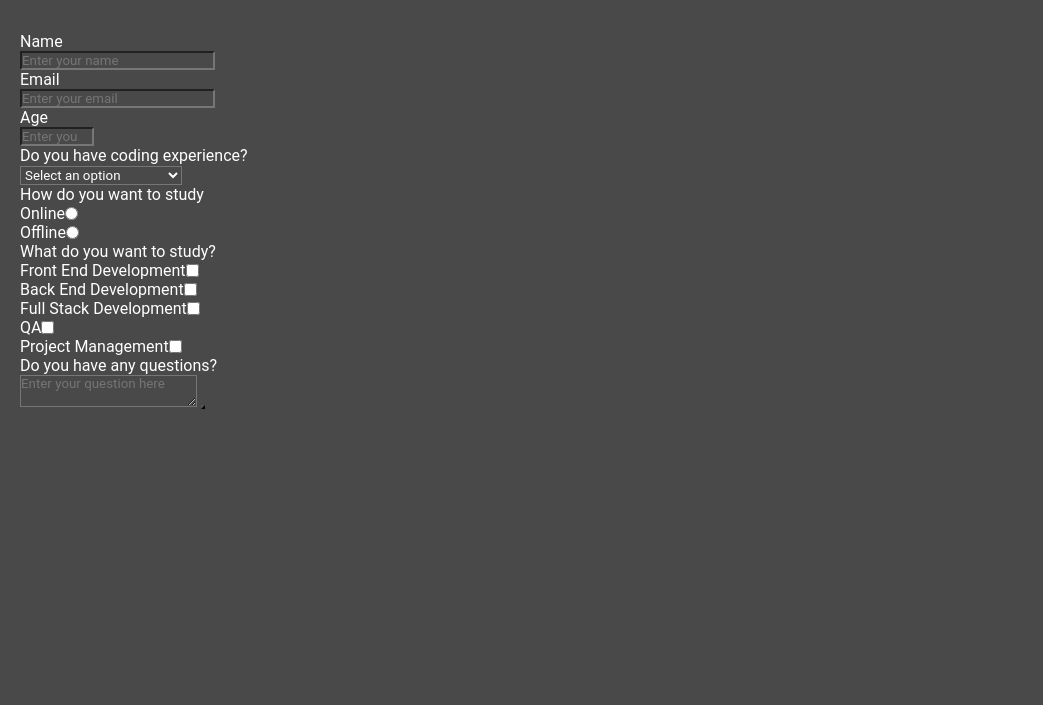
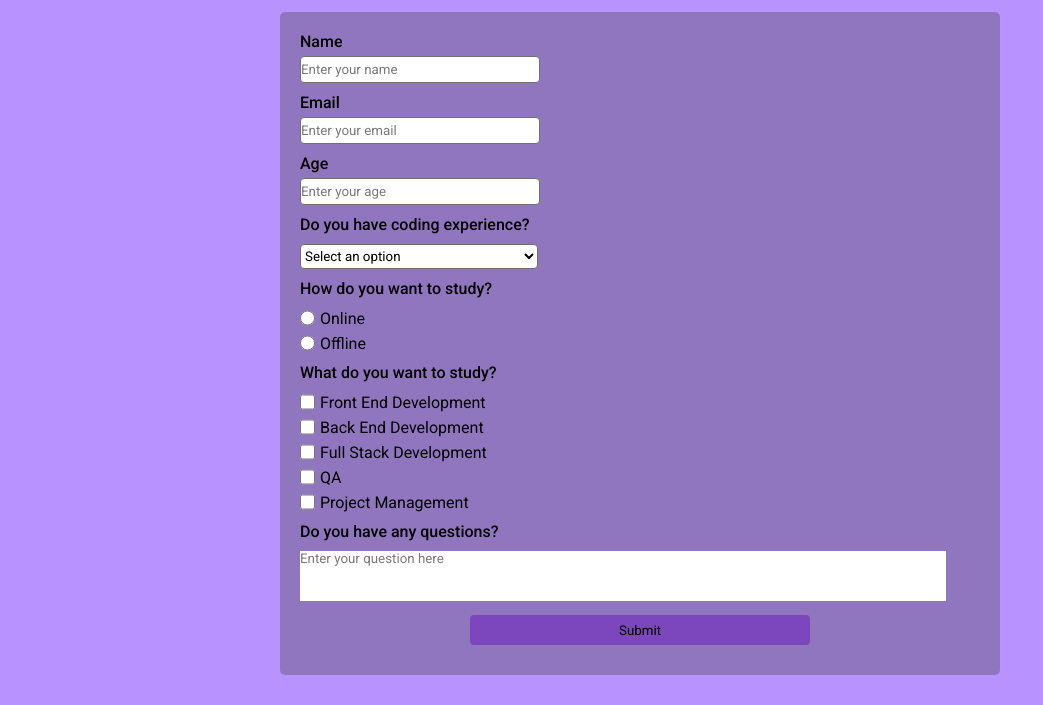
Before and after one commit to fullstack2002/survey-form, a plain HTML site: page index.html in a window 1280 px wide. Shown: the part 95-800 px from the top of the page, without its empty margins (0-1043 px from the left). Drawn offline with Linux system fonts and the light colour scheme.

Commit message:
add styles finish markup

```diff
--- a/index.html
+++ b/index.html
@@ -4,52 +4,74 @@
   <meta charset="UTF-8">
   <meta http-equiv="X-UA-Compatible" content="IE=edge">
   <meta name="viewport" content="width=device-width, initial-scale=1.0">
+  <link href="https://fonts.googleapis.com/css2?family=Raleway:wght@700&family=Roboto:wght@400;500;700;900&display=swap"
+  rel="stylesheet">
   <link rel="stylesheet" href="./styles.css" >
   <title>Survey Form</title>
 </head>
 <body>
-  <h1 id="title">Coding Bootcamp Application</h1>
+ <main>
+  <div class="container">
+   <h1 id="title">Coding Bootcamp Application</h1>
 <p id="description">Hello! Fill in the application form to join the bootcamp</p>
 <form id="survey-form">
-  <label id="name-label">Name</label>
-  <input id="name" type="text" placeholder="Enter your name"></input>
-  <label id="email-label">Email</label>
-  <input id="email" type="email" placeholder="Enter your email"></input>
-  <label id="number-label">Age</label>
-  <input id="number" type="number" min="15" max="100" placeholder="Enter your age"></input>
-  <p>Do you have coding experience?</p>
-  <select id="dropdown">
-    <option value="">Select an option</option>
-    <option value="">Yes</option>
-    <option value="">I have some experience</option>
-    <option value="">No</option>
+  <div class="form-item">
+  <label id="name-label" for="name" class="title">Name</label>
+  <input id="name" type="text" name="name" placeholder="Enter your name" class="form-input-field" required></input>
+  </div>
+  <div class="form-item">
+  <label id="email-label" for="email" class="title">Email</label>
+  <input id="email" type="email" name="email" placeholder="Enter your email" class="form-input-field" required></input>
+  </div>
+  <div class="form-item">
+  <label id="number-label" for="number" class="title">Age</label>
+  <input id="number" type="number" name="age" min="15" max="100" class="form-input-field" placeholder="Enter your age"></input>
+  </div>
+  <div class="form-item">
+    <p class="field-desc title">Do you have coding experience?</p>
+  <select id="dropdown" name="experience" class="form-input-field" required>
+    <option disabled="" selected="" value="">Select an option</option>
+    <option value="yes">Yes</option>
+    <option value="experienced">I have some experience</option>
+    <option value="no">No</option>
   </select>
-  <p>How do you want to study</p>
-  <label>Online
-    <input name="" type="radio"></input>
+  </div>
+  <div class="form-item">
+     <p class="field-desc title">How do you want to study?</p>
+  <label>
+    <input name="study-type" type="radio" value="online" class="input-radio"></input>Online
   </label>
-  <label>Offline
-    <input name="" type="radio"></input>
+  <label>
+    <input name="study-type" type="radio" value="offline" class="input-radio"></input>Offline
   </label>
-  <p>What do you want to study?</p>
-  <label>Front End Development
-    <input value="" type="checkbox"></input>
+  </div>
+  <div class="form-item">
+    <p class="field-desc title">What do you want to study?</p>
+  <label>
+    <input value="front-end-development" type="checkbox" class="input-checkbox" name="prefer"></input>Front End Development
   </label>
-  <label>Back End Development
-    <input value="" type="checkbox"></input>
+  <label>
+    <input value="back-end-development" type="checkbox" class="input-checkbox" name="prefer"></input>Back End Development
   </label>
-  <label>Full Stack Development
-    <input value="" type="checkbox"></input>
+  <label>
+    <input value="full-stack-development" type="checkbox" class="input-checkbox" name="prefer"></input>Full Stack Development
   </label>
-  <label>QA
-    <input value="" type="checkbox"></input>
+  <label>
+    <input value="qa" type="checkbox" class="input-checkbox" name="prefer"></input>QA
   </label>
-  <label>Project Management
-    <input value="" type="checkbox"></input>
+  <label>
+    <input value="project-management" type="checkbox" class="input-checkbox" name="prefer"></input>Project Management
   </label>
-  <p>Do you have any questions?</p>
-  <textarea placeholder="Enter your question here"></textarea>
-  <button id="submit" type="submit"></button>
+  </div>
+  <div class="form-item">
+    <p class="field-desc title">Do you have any questions?</p>
+  <textarea id="questions" name="question" class="input-textarea" placeholder="Enter your question here"></textarea>
+  </div>
+  <div class="form-item">
+    <button id="submit" type="submit" class="submit-button">Submit</button>
+  </div>
 </form>
+ </div>
+ </main>
 </body>
 </html>
--- a/styles.css
+++ b/styles.css
@@ -1,11 +1,31 @@
 * {
   margin: 0;
   padding: 0;
-  color: #ffffff;
-  background-color: #494949;
+  color: #000000;
   font-family: sans-serif;
   font-family: "Roboto", sans-serif, "Raleway", sans-serif;
   list-style: none;
+}
+
+body {
+  background-color: #b892ff;
+}
+
+.container {
+  width: 100%;
+  margin: 0 auto;
+}
+
+@media screen and (min-width: 768px) {
+  .container {
+      max-width: 720px;
+    }
+}
+
+form {
+  border-radius: 5px;
+  background-color: #43424257;
+  padding: 20px;
 }
 
 h1 {
@@ -21,15 +41,68 @@ h1 {
   margin-bottom: 15px;
 }
 
-form {
-  padding: 20px;
+.field-desc {
+  margin-bottom: 10px;
+}
+
+.form-item {
+  margin-bottom: 10px;
 }
 
 label {
   display: flex;
   align-items: center;
+  margin-bottom: 5px;
 }
 
-input {
+input, select {
+  border: 1px solid #6e7072;
+}
+
+.title {
+  font-weight: 500;
+}
+
+.form-input-field {
   display: block;
+  width: 35%;
+  height: 25px;
+  border-radius: 4px;
+  background-color: #ffffff;
 }
+
+.input-radio {
+  display: inline-block;
+  min-height: 20px;
+  min-width: 15px;
+  margin: auto 5px auto 0;
+}
+
+.input-checkbox {
+  display: inline-block;
+  min-height: 20px;
+  min-width: 15px;
+  margin: auto 5px auto 0;
+}
+
+.input-textarea {
+  display: inline-block;
+  min-height: 50px;
+  width: 95%;
+  resize: none;
+  border: 10px;
+}
+
+::placeholder {
+  color: rgba(0, 0, 0, 0.527);
+}
+
+.submit-button {
+  display: block;
+  width: 50%;
+  height: 30px;
+  margin: 0 auto;
+  border: none;
+  background: #7C47BC;
+  border-radius: 4px;
+}
```
